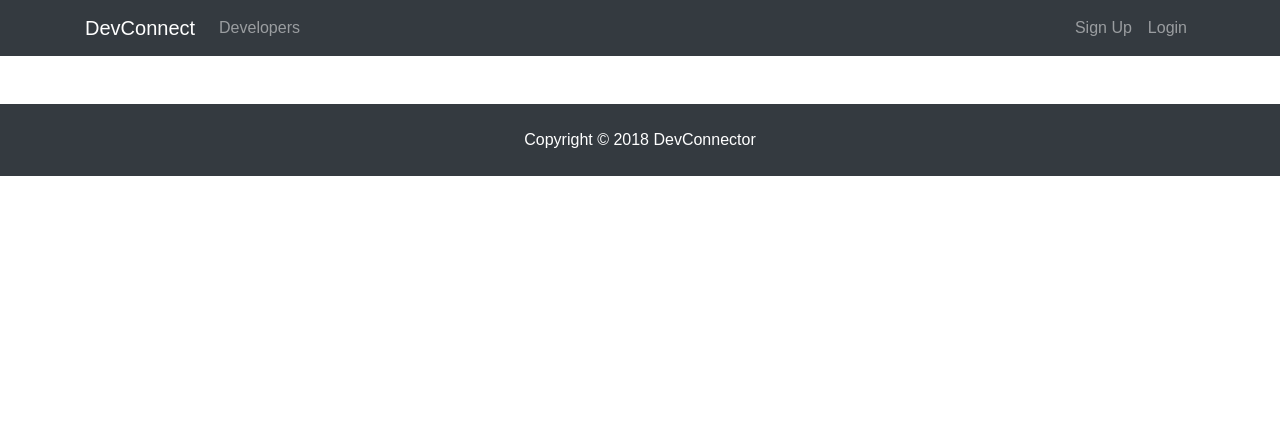
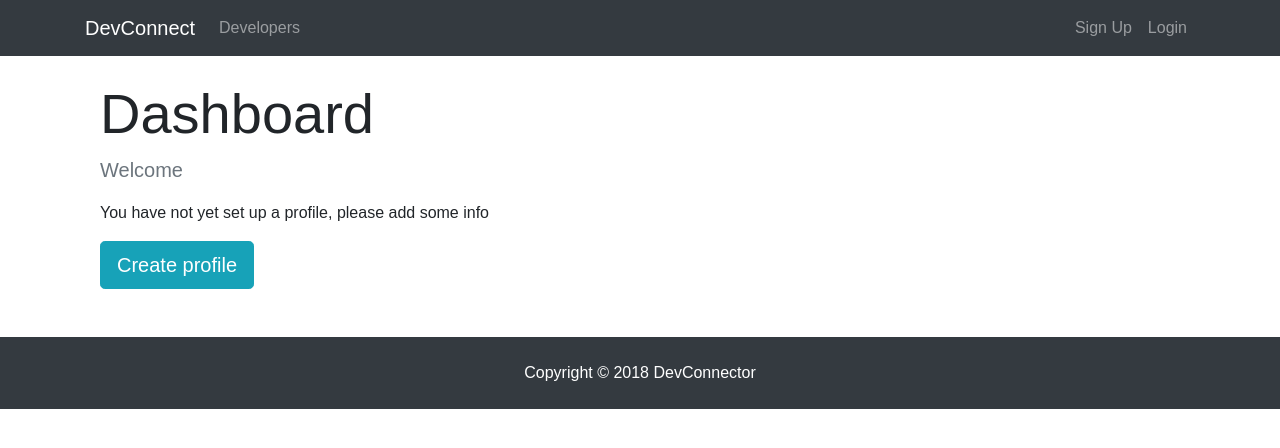
Before and after one commit to rashidick/devconnect, a React (Create React App) app in the folder client/: page /dashboard in a window 1280 px wide. Shown: the top 448 px of the page. Built offline with nearby package versions, Linux system fonts and the light colour scheme; no server answers.

Commit message:
Added some dashboard functionality

```diff
--- /dev/null
+++ b/client/src/components/common/Spinner.js
@@ -0,0 +1,13 @@
+import React from 'react';
+import spinner from './spinner.gif';
+
+export default () => {
+  return (
+    <div>
+      <img
+        src={spinner}
+        style={{ width: '200px', margin: 'auto', display: 'block' }}
+        alt="Loading..." />
+    </div>
+  )
+}
--- a/client/src/components/dashboard/Dashboard.js
+++ b/client/src/components/dashboard/Dashboard.js
@@ -1,7 +1,9 @@
 import React, { Component } from 'react';
+import { Link } from 'react-router-dom';
 import PropTypes from 'prop-types';
 import { connect } from 'react-redux';
 import { getCurrentProfile } from '../../actions/profileActions';
+import Spinner from '../common/Spinner';
 
 class Dashboard extends Component {
   componentDidMount() {
@@ -9,12 +11,55 @@
   }
 
   render() {
+    const { user } = this.props.auth;
+    const { profile, loading } = this.props.profile;
+
+    let dashboardContent;
+
+    if (profile === null || loading) {
+      dashboardContent = <Spinner />
+    } else {
+      // Check if logged in user has profile data
+      if (Object.keys(profile).length > 0) {
+        dashboardContent = <h4>TODO: DISPLAY PROFILE</h4>
+      } else {
+        // User is logged in but has no profile
+        dashboardContent = (
+          <div>
+            <p className="lead text-muted">Welcome {user.name}</p>
+            <p>You have not yet set up a profile, please add some info</p>
+            <Link to="/create-profile" className="btn btn-lg btn-info">
+              Create profile
+            </Link>
+          </div>
+        );
+      }
+    }
+
     return (
-      <div>
-
+      <div className="dashboard">
+        <div className="container">
+          <div className="row">
+            <div className="col-md-12">
+              <h1 className="display-4">Dashboard</h1>
+              {dashboardContent}
+            </div>
+          </div>
+        </div>
       </div>
     )
   }
 }
 
-export default connect(null, { getCurrentProfile })(Dashboard);
+Dashboard.propTypes = {
+  getCurrentProfile: PropTypes.func.isRequired,
+  auth: PropTypes.object.isRequired,
+  profile: PropTypes.object.isRequired
+}
+
+const mapStateToProps = state => ({
+  profile: state.profile,
+  auth: state.auth
+});
+
+export default connect(mapStateToProps, { getCurrentProfile })(Dashboard);
```
Also changed, not shown: client/src/components/common/spinner.gif (added).
